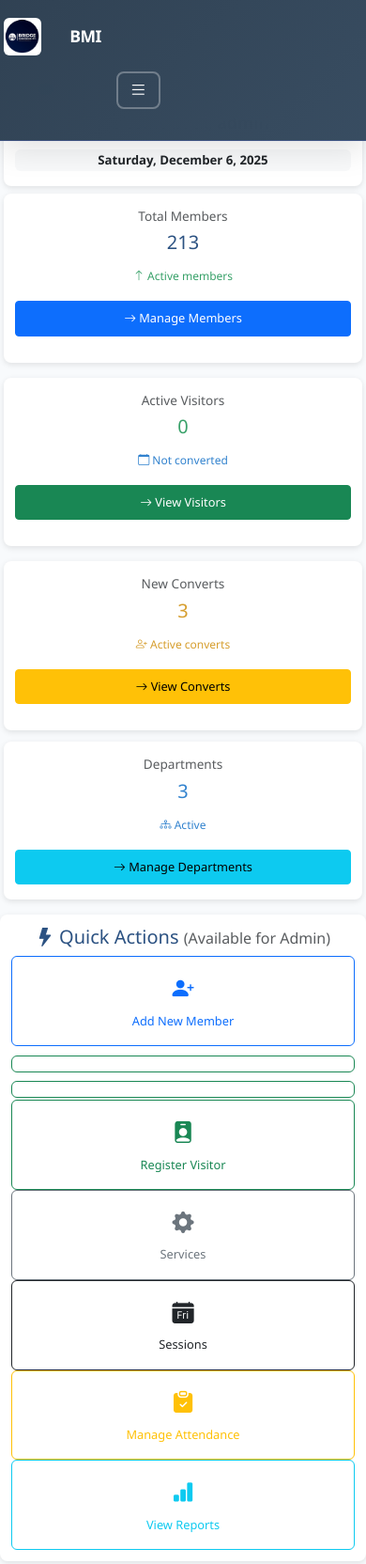
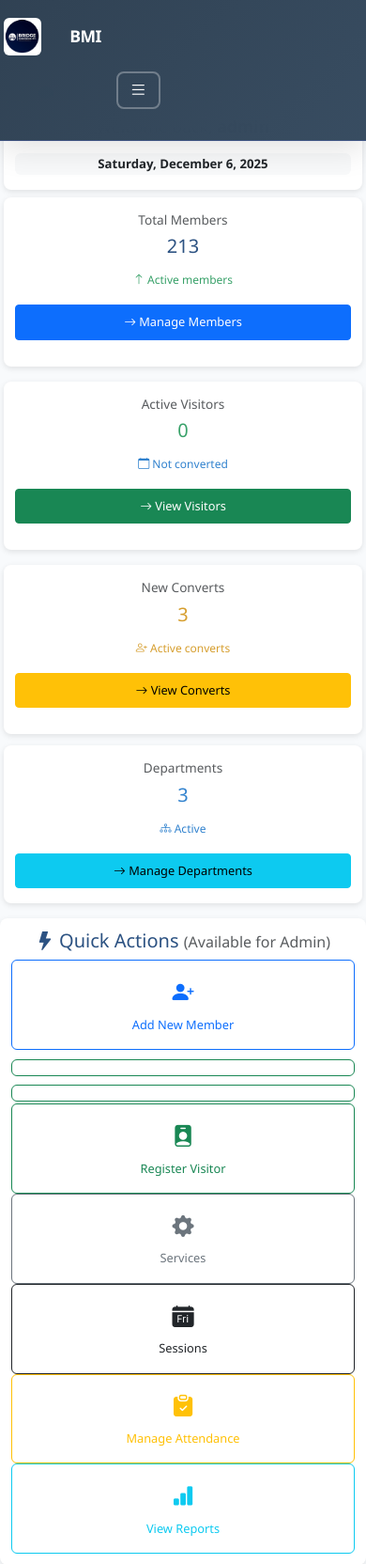
Before and after one commit to EricBaidoo/Attendance_System, a PHP site: page /index.php in a window 390 px wide. Shown: the top 1664 px of the page at 94% size. Run offline with PHP 8.4, Linux system fonts and the light colour scheme; a user stored in the database is signed in; data comes from the database, SQL or seed files in the repository; data that the repository does not hold is empty.

Commit message:
style: Fix header and content spacing for improved mobile layout

```diff
--- a/assets/css/mobile-responsive.css
+++ b/assets/css/mobile-responsive.css
@@ -21,6 +21,16 @@
 }
 
 @media (max-width: 768px) {
+    /* Header and content spacing fixes */
+    body {
+        padding-top: 0 !important;
+    }
+
+    .content-wrapper {
+        margin-top: 4rem !important;
+        padding-top: 1rem !important;
+    }
+
     /* Dashboard-specific mobile fixes */
     .dashboard-container .card {
         margin-bottom: 1rem;
@@ -123,6 +133,16 @@
 }
 
 @media (max-width: 576px) {
+    /* Header and content spacing fixes for small mobile */
+    body {
+        padding-top: 0 !important;
+    }
+
+    .content-wrapper {
+        margin-top: 3.5rem !important;
+        padding-top: 0.75rem !important;
+    }
+
     /* Dashboard mobile card improvements */
     .dashboard-container .card {
         margin-bottom: 0.75rem;
```
